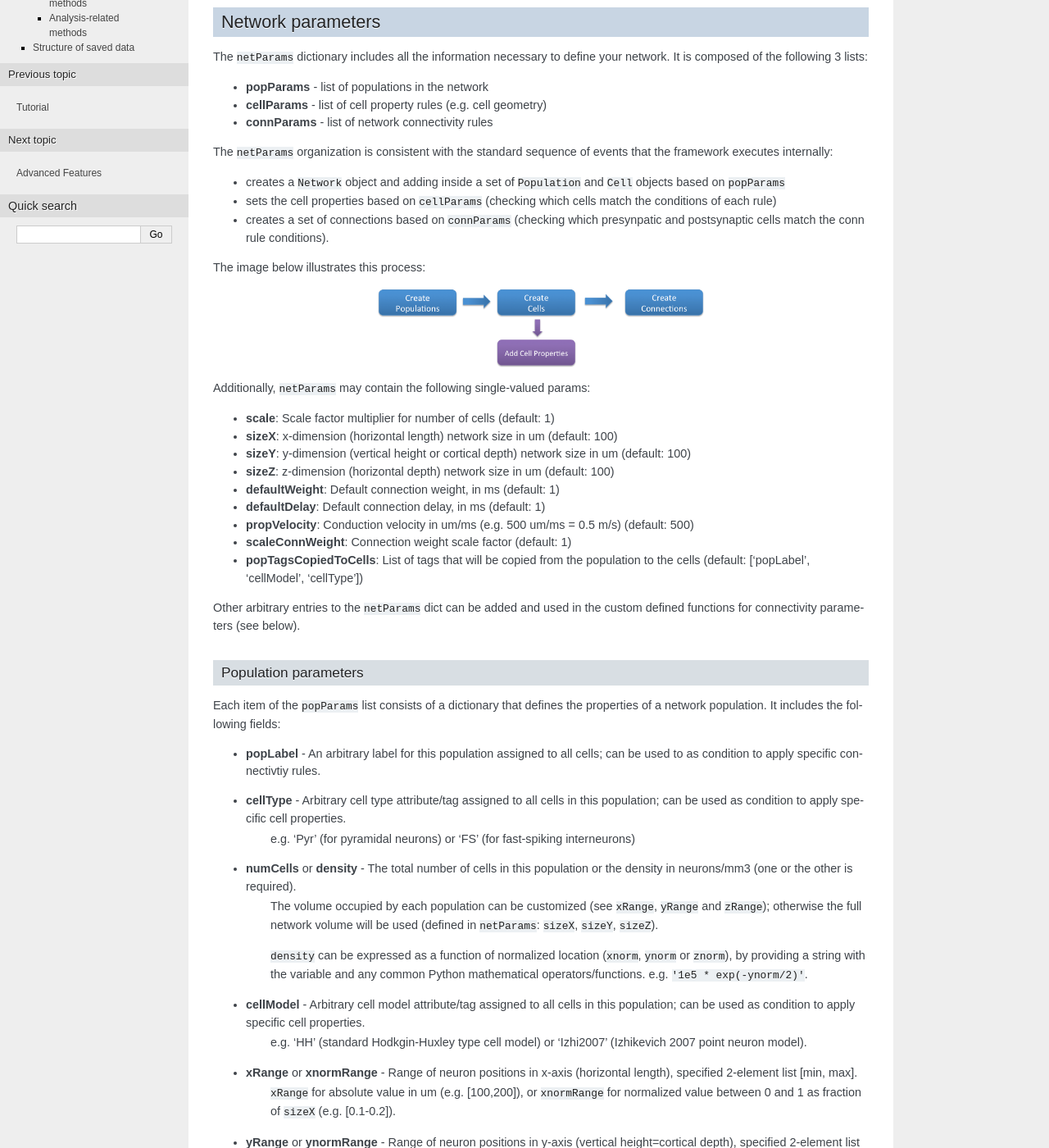
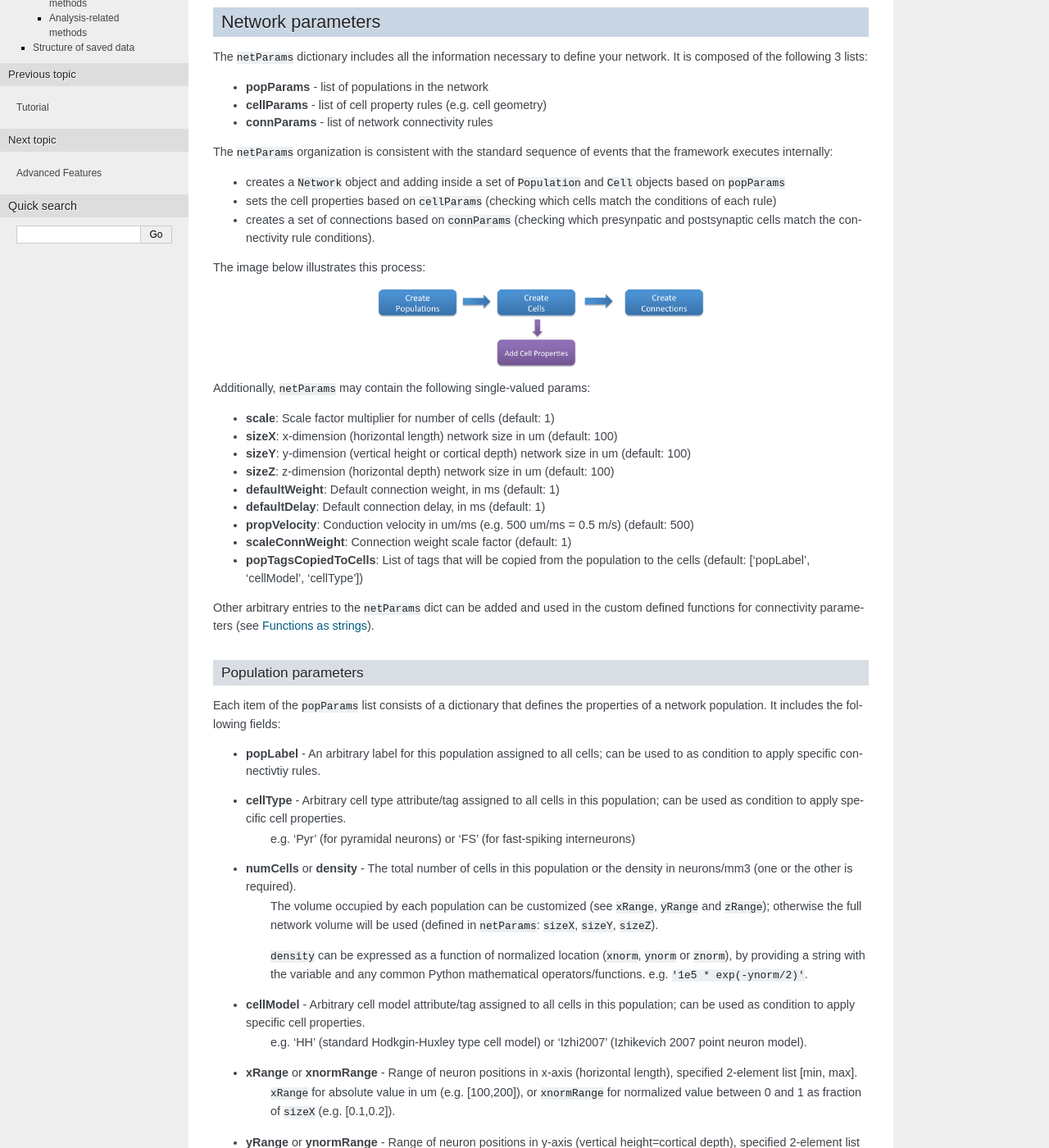
Before and after one commit to suny-downstate-medical-center/netpyne, a Sphinx documentation site: the page built from doc/source/reference.rst, in a window 1280 px wide and 1400 px high, scrolled down 401 px. Shown: the whole window at 82% size. Built offline with Sphinx 7.4.7, drawn with Linux system fonts in a browser that asks for light colours; some of the changed text lies outside the part shown.

Commit message:
fixed typos in doc

```diff
--- a/doc/source/reference.rst
+++ b/doc/source/reference.rst
@@ -35,7 +35,7 @@
 
 * sets the cell properties based on ``cellParams`` (checking which cells match the conditions of each rule)
 
-* creates a set of connections based on ``connParams`` (checking which presynpatic and postsynaptic cells match the conn rule conditions).
+* creates a set of connections based on ``connParams`` (checking which presynpatic and postsynaptic cells match the connectivity rule conditions).
 
 The image below illustrates this process:
 
@@ -64,7 +64,7 @@
 
 * **popTagsCopiedToCells**: List of tags that will be copied from the population to the cells (default: ['popLabel', 'cellModel', 'cellType'])
 
-Other arbitrary entries to the ``netParams`` dict can be added and used in the custom defined functions for connectivity parameters (see below).
+Other arbitrary entries to the ``netParams`` dict can be added and used in the custom defined functions for connectivity parameters (see :ref:`function_string`).
 
 Population parameters
 ^^^^^^^^^^^^^^^^^^^^^^^^^^
@@ -85,13 +85,13 @@
 	e.g. 'HH' (standard Hodkgin-Huxley type cell model) or 'Izhi2007' (Izhikevich 2007 point neuron model).
 
 * **xRange** or **xnormRange** - Range of neuron positions in x-axis (horizontal length), specified 2-element list [min, max].
-	``xRange`` for absolute value in um (e.g. [100,200]), or ``xnormRange`` for normalized value between 0 and 1 as fraction of ``sizeX`` (e.g. [0.1-0.2]).
+	``xRange`` for absolute value in um (e.g. [100,200]), or ``xnormRange`` for normalized value between 0 and 1 as fraction of ``sizeX`` (e.g. [0.1,0.2]).
 
 * **yRange** or **ynormRange** - Range of neuron positions in y-axis (vertical height=cortical depth), specified 2-element list [min, max].
-	``yRange`` for absolute value in um (e.g. [100,200]), or ``ynormRange`` for normalized value between 0 and 1 as fraction of ``sizeY`` (e.g. [0.1-0.2]).
+	``yRange`` for absolute value in um (e.g. [100,200]), or ``ynormRange`` for normalized value between 0 and 1 as fraction of ``sizeY`` (e.g. [0.1,0.2]).
 
 * **zRange** or **znormRange** - Range of neuron positions in z-axis (horizontal depth), specified 2-elemnt list [min, max].
-	``zRange`` for absolute value in um (e.g. [100,200]), or ``znormRange`` for normalized value between 0 and 1 as fraction of ``sizeZ`` (e.g. [0.1-0.2]).
+	``zRange`` for absolute value in um (e.g. [100,200]), or ``znormRange`` for normalized value between 0 and 1 as fraction of ``sizeZ`` (e.g. [0.1,0.2]).
 
 Examples of standard population::
 
--- a/doc/source/tutorial.rst
+++ b/doc/source/tutorial.rst
@@ -323,6 +323,6 @@
 
 The full tutorial code for this example is available here: :download:`tut4.py <code/tut4.py>`.
 
-..seealso:: NetPyNE also supports importing cells defined in other files (eg. in hoc cell templates, or python classes). See :ref:`importing_cells` for details and examples.
+.. seealso:: NetPyNE also supports importing cells defined in other files (eg. in hoc cell templates, or python classes). See :ref:`importing_cells` for details and examples.
 
-..seealso:: For a comprehensive description of all the features available in NetPyNE see :ref:`package_reference`.
+.. seealso:: For a comprehensive description of all the features available in NetPyNE see :ref:`package_reference`.
--- a/sdnotes.org
+++ b/sdnotes.org
@@ -662,8 +662,9 @@
 - pops means just 1 cell of that pop!
 - automatically add elements of plotTraces to recordTraces!!
 
-** Fix pops starting with same characters
+** DONE Fix pops starting with same characters
 EMstim == EM !!
+** Cell position in ellipsoid
 ** Add support for SectionLists (paper)
 ** simple LFP (paper)
 - simple voltage sum
```
